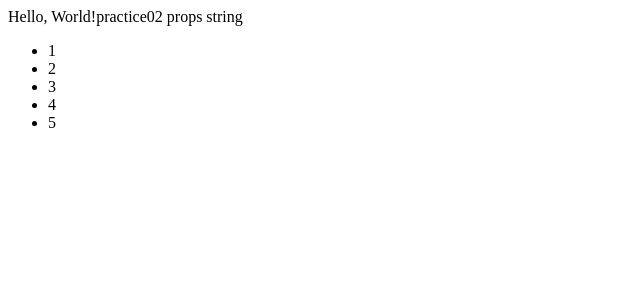
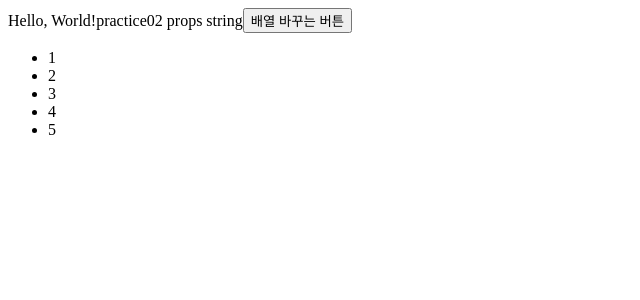
Before and after one commit to HanCiHu/react-docs-study, a React app in the folder Practice02/: page / in a window 1280 px wide. Shown: the top 300 px of the page, without its empty margins (0-640 px from the left). Built offline with nearby package versions, Linux system fonts and the light colour scheme.

Commit message:
✨ set list key

```diff
--- a/Practice02/src/app.tsx
+++ b/Practice02/src/app.tsx
@@ -1,4 +1,4 @@
-import React from 'react';
+import React, { useState } from 'react';
 import ListComponent from '@src/listComponent';
 
 /*
@@ -18,12 +18,13 @@ interface AppProps {
 };
 
 const App = ({ propsString }: AppProps): JSX.Element => {
-  const numArray = [1,2,3,4,5];
+  const [ numArray, setNumArray ] = useState<number[]>([1,2,3,4,5]);
   return (
     <div>
       <div>
         {'Hello, World!'}
         {propsString}
+        <button onClick={() => setNumArray([0,1,2,3,4,5])}>배열 바꾸는 버튼</button>
       </div>
       <ListComponent array={numArray}/>
     </div>
--- a/Practice02/src/listComponent.tsx
+++ b/Practice02/src/listComponent.tsx
@@ -5,7 +5,7 @@ interface ListComponentProps{
 }
 
 const ListComponent = ({ array }: ListComponentProps): JSX.Element => {
-	const listItem = array.map((n: number) => <li>{n}</li>);
+	const listItem = array.map((n: number) => <li key={n}>{n}</li>);
 
 	return (<ul>{listItem}</ul>);
 }
```
